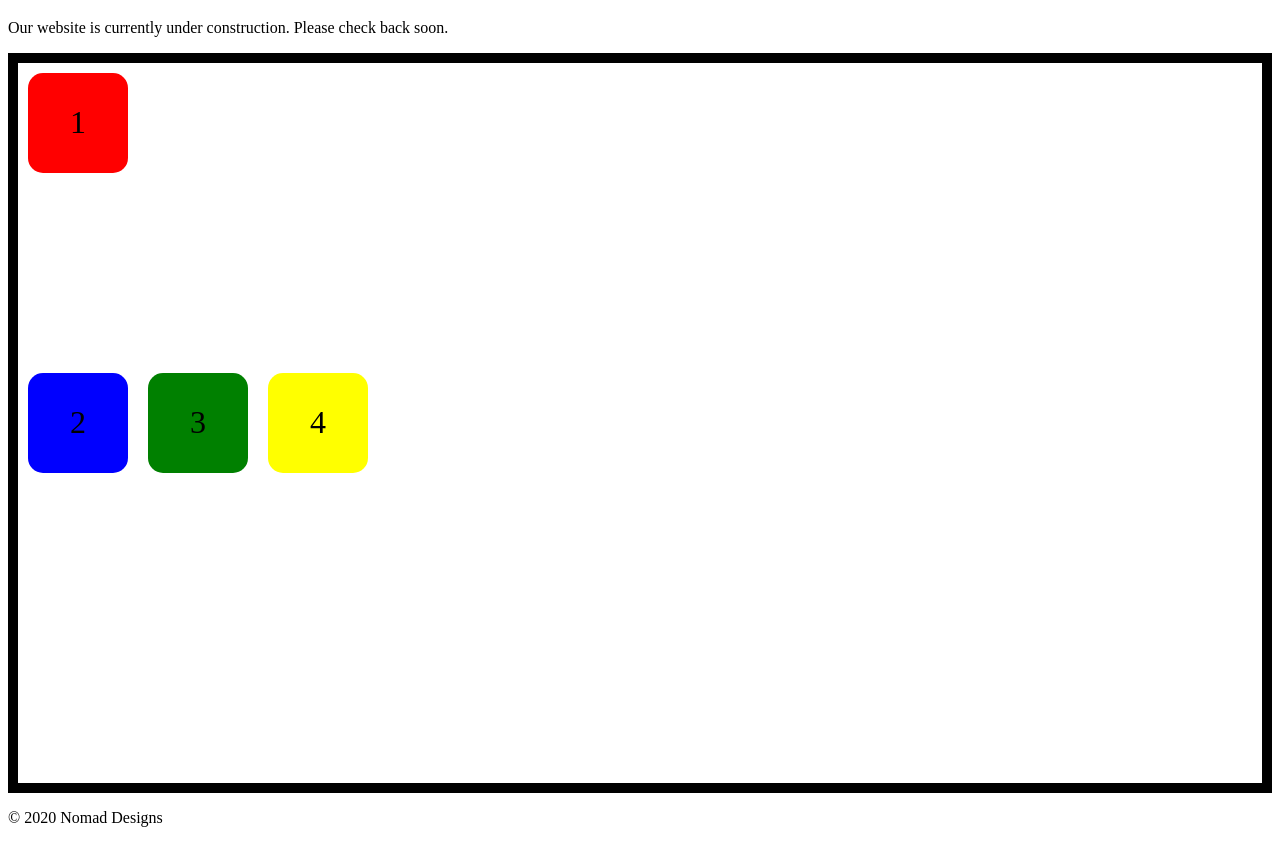
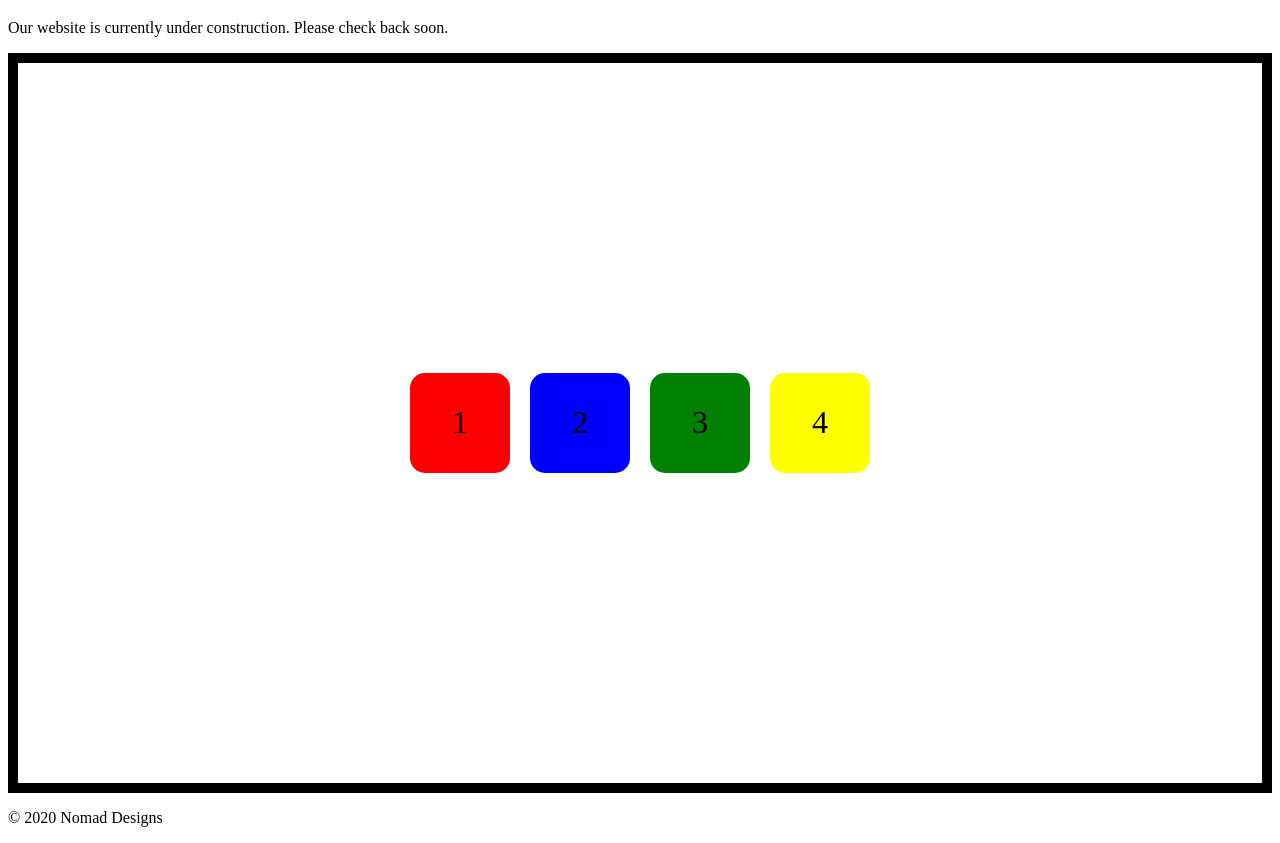
Before and after one commit to Headkase77/NomadDesignLabs, a plain HTML site: page index.html in a window 1280 px wide. Shown: the part 61-904 px from the top of the page. Drawn offline with Linux system fonts and the light colour scheme.

Commit message:
Played around

```diff
--- a/CSS/home.css
+++ b/CSS/home.css
@@ -5,7 +5,7 @@
     position: relative;
     border: 10px solid black;
     height: 90vh;
-    justify-content: flex-start;
+    justify-content: center;
     align-items: center;
     flex-wrap: wrap;
 }
@@ -23,7 +23,6 @@
 
 #box1{
     display: flex;
-    position: absolute;
     top: 0;
     background-color: red;
 }
```
